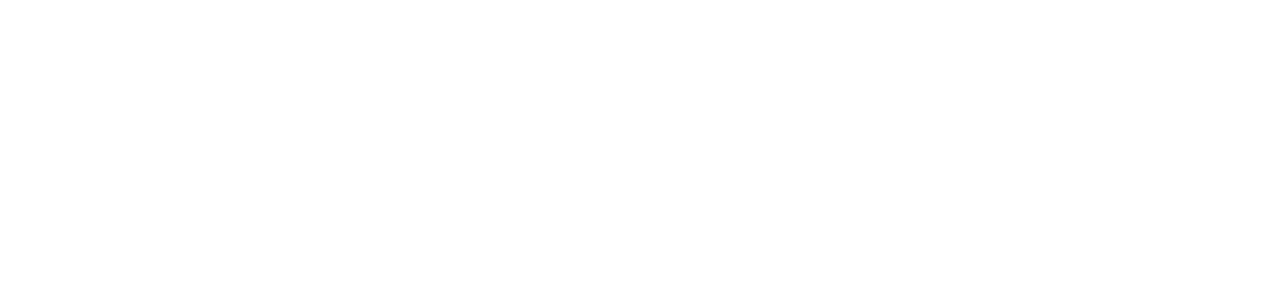
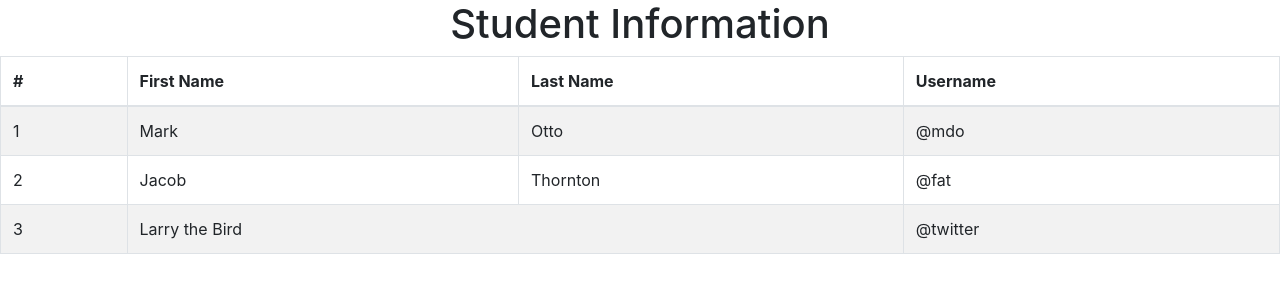
Before and after one commit to MdTauseef27/login-page, a React (Create React App) app: page / in a window 1280 px wide. Shown: the top 300 px of the page. Built offline with nearby package versions, Linux system fonts and the light colour scheme.

Commit message:
created table in component

```diff
--- a/package.json
+++ b/package.json
@@ -6,7 +6,9 @@
     "@testing-library/jest-dom": "^5.11.9",
     "@testing-library/react": "^11.2.3",
     "@testing-library/user-event": "^12.6.2",
+    "bootstrap": "^4.6.0",
     "react": "^17.0.1",
+    "react-bootstrap": "^1.4.3",
     "react-dom": "^17.0.1",
     "react-scripts": "4.0.1",
     "web-vitals": "^0.2.4"
--- a/src/App.js
+++ b/src/App.js
@@ -1,8 +1,11 @@
-import logo from "./logo.svg";
-import "./App.css";
+import { LoginPage } from "./Components/LoginPage";
 
 function App() {
-  return <div></div>;
+  return (
+    <div>
+      <LoginPage />
+    </div>
+  );
 }
 
 export default App;
--- a/src/Components/LoginPage.jsx
+++ b/src/Components/LoginPage.jsx
@@ -1,4 +1,6 @@
 import React from "react";
+import { Table } from "react-bootstrap";
+import "bootstrap/dist/css/bootstrap.min.css";
 export const LoginPage = () => {
   return (
     <div>
@@ -28,6 +30,7 @@
           <tr>
             <td>3</td>
             <td colSpan="2">Larry the Bird</td>
+
             <td>@twitter</td>
           </tr>
         </tbody>
```
Also changed, not shown: 2 other files (tests, documents, lock files or other folders).
